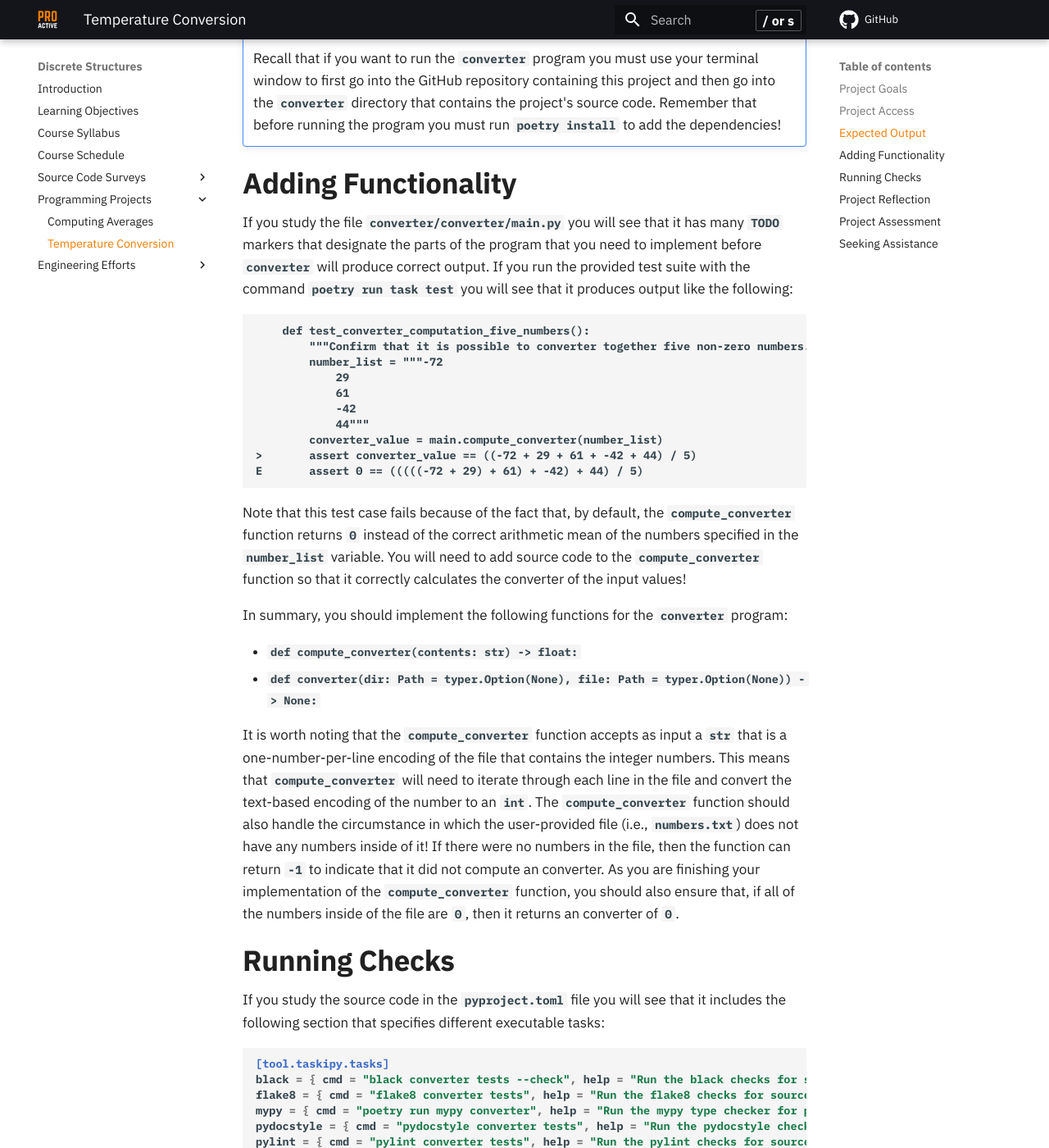
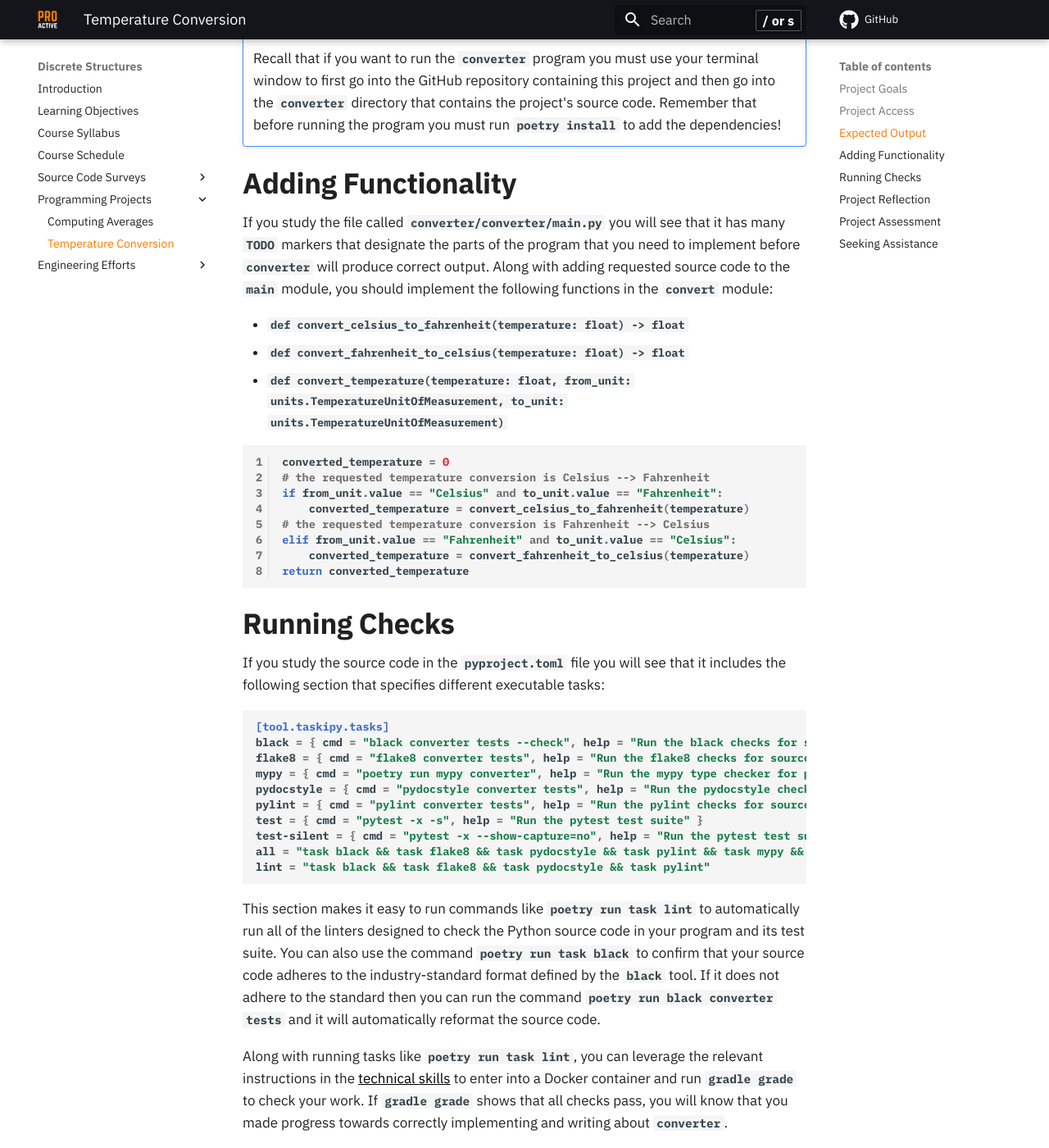
Before and after one commit to ProactiveProgrammers/www.proactiveprogrammers.com, an MkDocs documentation site: the page built from docs/discrete-structures/programming-projects/temperature-conversion.md, in a window 1280 px wide and 1400 px high, scrolled down 2000 px. Shown: the whole window at 82% size. Built offline with MkDocs 1.6.1 and Material for MkDocs 9.7.7, drawn with Linux system fonts in a browser that asks for light colours; comment, search, counter and statistics services are not loaded.

Commit message:
feat: Add template content in temperature-conversion.

````diff
--- a/docs/discrete-structures/programming-projects/temperature-conversion.md
+++ b/docs/discrete-structures/programming-projects/temperature-conversion.md
@@ -98,47 +98,26 @@
 
 ## Adding Functionality
 
-If you study the file `converter/converter/main.py` you will see that it has many
-`TODO` markers that designate the parts of the program that you need to
-implement before `converter` will produce correct output. If you run the provided
-test suite with the command `poetry run task test` you will see that it produces
-output like the following:
+If you study the file called `converter/converter/main.py` you will see that it
+has many `TODO` markers that designate the parts of the program that you need to
+implement before `converter` will produce correct output. Along with adding
+requested source code to the `main` module, you should implement the following
+functions in the `convert` module:
 
+- `def convert_celsius_to_fahrenheit(temperature: float) -> float`
+- `def convert_fahrenheit_to_celsius(temperature: float) -> float`
+- `def convert_temperature(temperature: float, from_unit: units.TemperatureUnitOfMeasurement, to_unit: units.TemperatureUnitOfMeasurement)`
+
+```python linenums="1"
+converted_temperature = 0
+# the requested temperature conversion is Celsius --> Fahrenheit
+if from_unit.value == "Celsius" and to_unit.value == "Fahrenheit":
+    converted_temperature = convert_celsius_to_fahrenheit(temperature)
+# the requested temperature conversion is Fahrenheit --> Celsius
+elif from_unit.value == "Fahrenheit" and to_unit.value == "Celsius":
+    converted_temperature = convert_fahrenheit_to_celsius(temperature)
+return converted_temperature
 ```
-    def test_converter_computation_five_numbers():
-        """Confirm that it is possible to converter together five non-zero numbers."""
-        number_list = """-72
-            29
-            61
-            -42
-            44"""
-        converter_value = main.compute_converter(number_list)
->       assert converter_value == ((-72 + 29 + 61 + -42 + 44) / 5)
-E       assert 0 == (((((-72 + 29) + 61) + -42) + 44) / 5)
-```
-
-Note that this test case fails because of the fact that, by default, the
-`compute_converter` function returns `0` instead of the correct arithmetic mean of
-the numbers specified in the `number_list` variable. You will need to add source
-code to the `compute_converter` function so that it correctly calculates the
-converter of the input values!
-
-In summary, you should implement the following functions for the `converter`
-program:
-
-- `def compute_converter(contents: str) -> float:`
-- `def converter(dir: Path = typer.Option(None), file: Path = typer.Option(None)) -> None:`
-
-It is worth noting that the `compute_converter` function accepts as input a `str`
-that is a one-number-per-line encoding of the file that contains the integer
-numbers. This means that `compute_converter` will need to iterate through each
-line in the file and convert the text-based encoding of the number to an `int`.
-The `compute_converter` function should also handle the circumstance in which the
-user-provided file (i.e., `numbers.txt`) does not have any numbers inside of it!
-If there were no numbers in the file, then the function can return `-1` to
-indicate that it did not compute an converter. As you are finishing your
-implementation of the `compute_converter` function, you should also ensure that,
-if all of the numbers inside of the file are `0`, then it returns an converter of `0`.
 
 ## Running Checks
 
````
